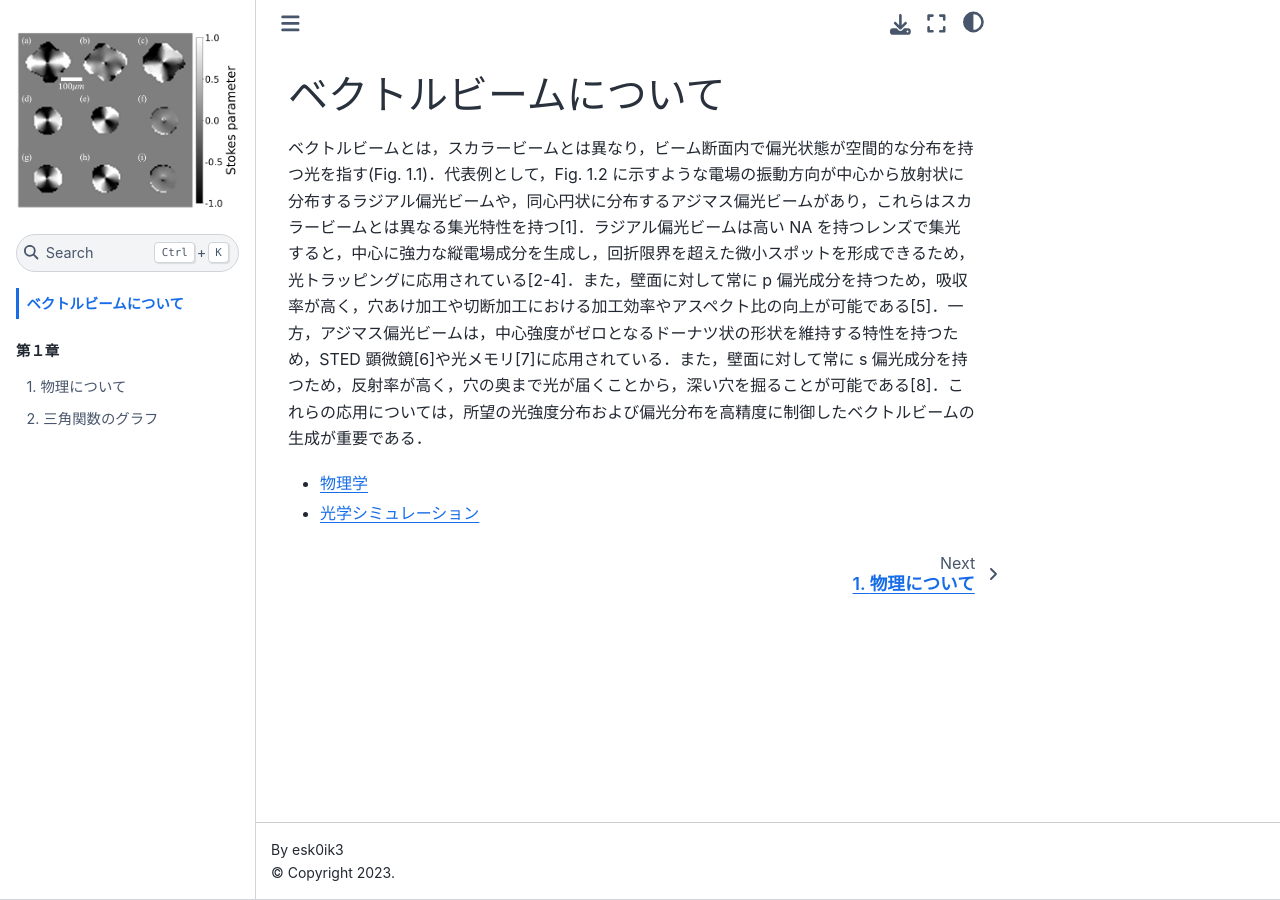
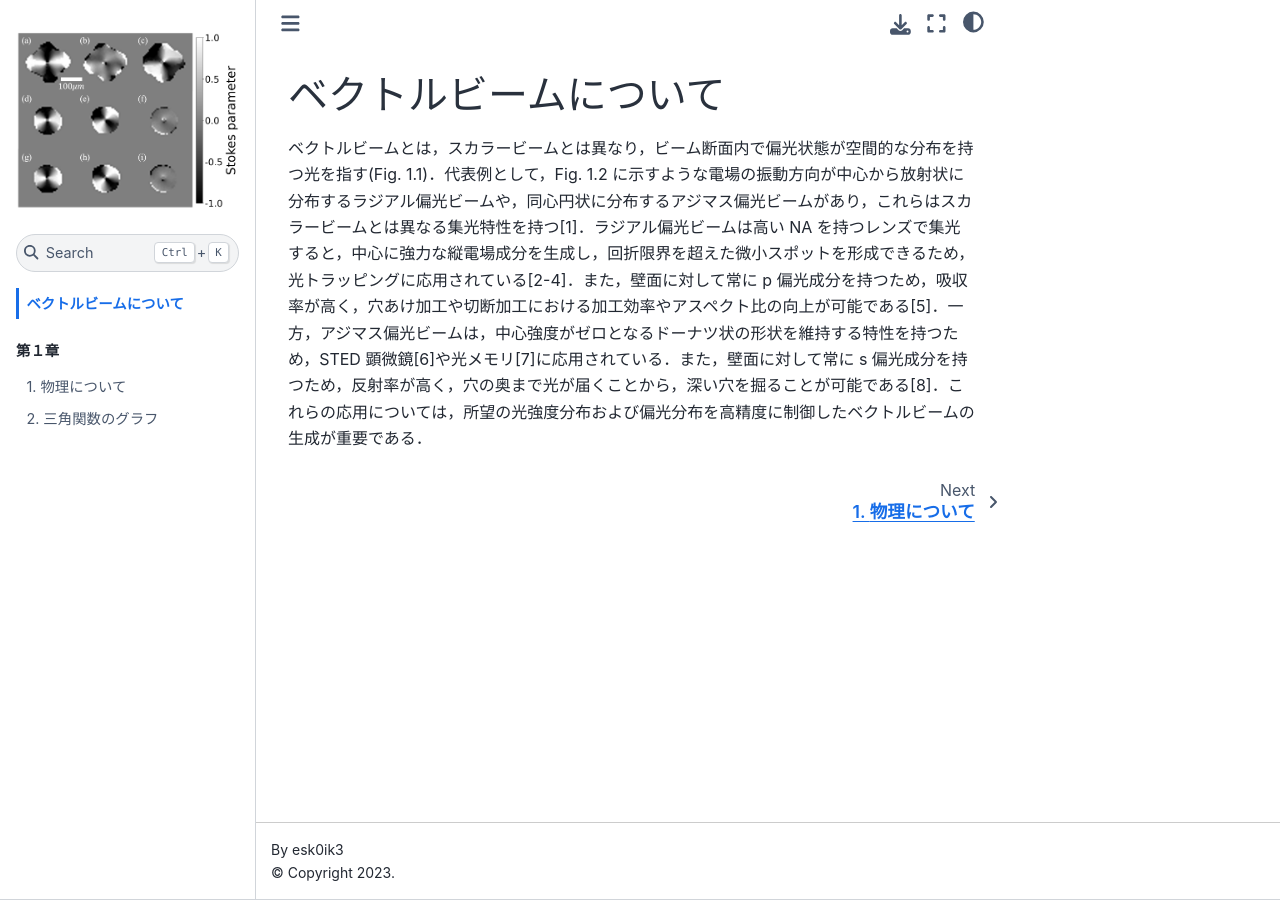
Before and after one commit to esk0ik3/esk0ik3.github.io, a Jupyter Book: the page built from index.md, in a window 1280 px wide. Built offline with Jupyter Book 1.0.4 settings and Sphinx 7.4.7 and the Sphinx Book theme 1.1.4, drawn with Linux system fonts in a browser that asks for light colours.

Commit message:
Update index.md

```diff
--- a/index.md
+++ b/index.md
@@ -1,6 +1,3 @@
 # ベクトルビームについて
 
 ベクトルビームとは，スカラービームとは異なり，ビーム断⾯内で偏光状態が空間的な分布を持つ光を指す(Fig. 1.1)．代表例として，Fig. 1.2 に⽰すような電場の振動⽅向が中⼼から放射状に分布するラジアル偏光ビームや，同⼼円状に分布するアジマス偏光ビームがあり，これらはスカラービームとは異なる集光特性を持つ[1]．ラジアル偏光ビームは⾼い NA を持つレンズで集光すると，中⼼に強⼒な縦電場成分を⽣成し，回折限界を超えた微⼩スポットを形成できるため，光トラッピングに応⽤されている[2-4]．また，壁⾯に対して常に p 偏光成分を持つため，吸収率が⾼く，⽳あけ加⼯や切断加⼯における加⼯効率やアスペクト⽐の向上が可能である[5]．⼀⽅，アジマス偏光ビームは，中⼼強度がゼロとなるドーナツ状の形状を維持する特性を持つため，STED 顕微鏡[6]や光メモリ[7]に応⽤されている．また，壁⾯に対して常に s 偏光成分を持つため，反射率が⾼く，⽳の奥まで光が届くことから，深い⽳を掘ることが可能である[8]．これらの応⽤については，所望の光強度分布および偏光分布を⾼精度に制御したベクトルビームの⽣成が重要である．
-
-* [物理学](physics.md)
-* [光学シミュレーション](simulation.ipynb)
```
